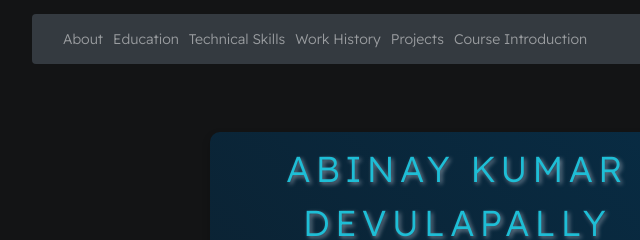
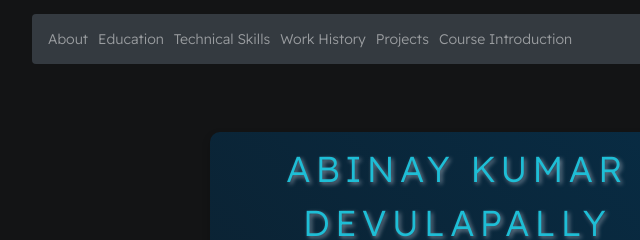
Before and after one commit to devulaar/devulaar.github.io, a plain HTML site: page index.html in a window 1280 px wide. Shown: the top 240 px of the page, 272-912 px from the left. Drawn offline with nearby package versions, Linux system fonts and the light colour scheme; no server answers.

Commit message:
edited navbar

```diff
--- a/index.html
+++ b/index.html
@@ -18,15 +18,13 @@
 <body>
     <div id="container--main" class="container">
         <nav class="navbar navbar-expand-lg navbar-dark bg-dark">
-            <div class="collapse navbar-collapse" id="navbarNavAltMarkup">
-                <div class="navbar-nav mr-auto">
+            <div class="navbar-nav">
                 <a class="nav-item nav-link" href="#About">About</a>
                 <a class="nav-item nav-link" href="#education">Education</a>
                 <a class="nav-item nav-link" href="#technical-skills">Technical Skills</a>
                 <a class="nav-item nav-link" href="#work-history-wrapper">Work History</a>
                 <a class="nav-item nav-link" href="#projects">Projects</a>
                 <a class="nav-item nav-link" href="waph.html">Course Introduction</a>
-                </div>
             </div>
         </nav>
 
```
Lines whose indentation alone changed are shown as unchanged.
